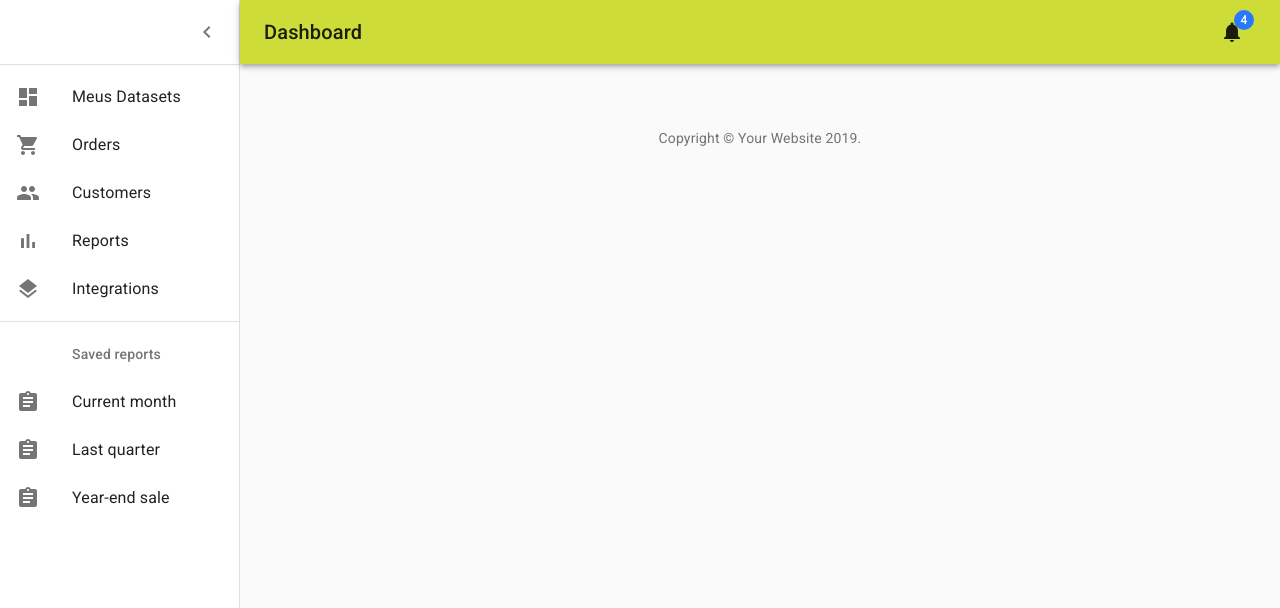
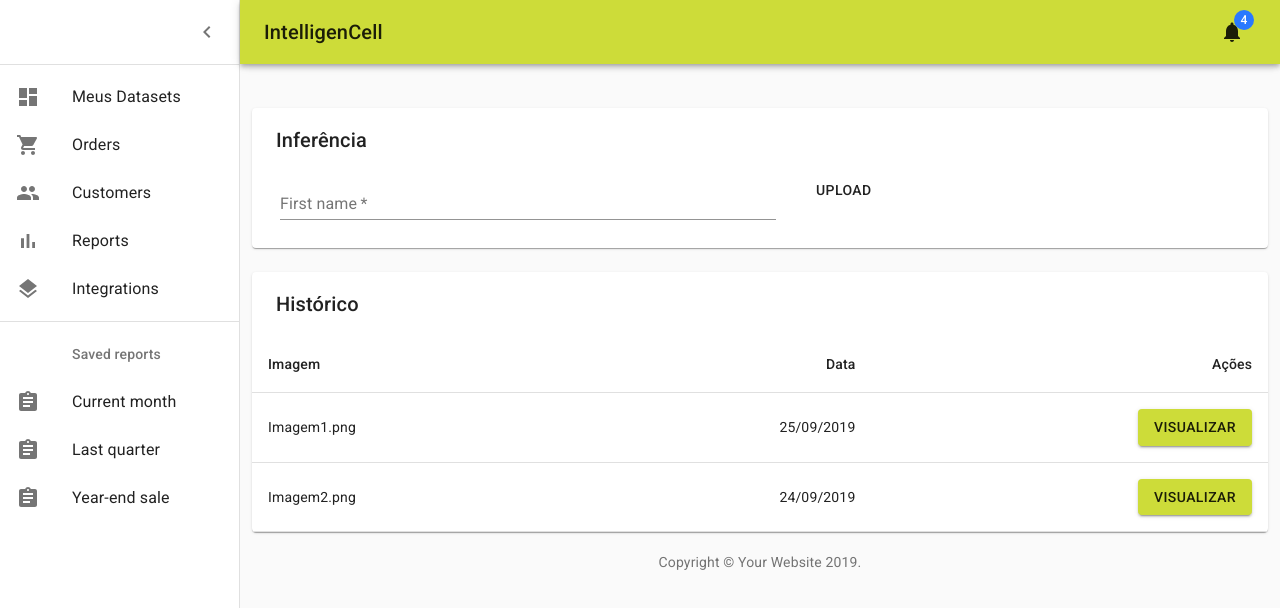
Before and after one commit to isaofelipe/IntelligenCell_Front, a React (Create React App) app: page /dashboard/inferencia in a window 1280 px wide. Shown: the top 608 px of the page. Built offline with nearby package versions, Linux system fonts and the light colour scheme.

Commit message:
Inferencia

```diff
--- a/package.json
+++ b/package.json
@@ -3,6 +3,7 @@
   "version": "0.1.0",
   "private": true,
   "dependencies": {
+    "material-ui-dropzone": "^2.4.1",
     "react": "^16.9.0",
     "react-dom": "^16.9.0",
     "react-router-dom": "^5.1.1",
--- a/src/Dashboard.js
+++ b/src/Dashboard.js
@@ -19,7 +19,8 @@ import ChevronLeftIcon from '@material-ui/icons/ChevronLeft';
 import NotificationsIcon from '@material-ui/icons/Notifications';
 import { BrowserRouter, Switch, Route } from 'react-router-dom';
 
-import MeusDatasets from './MeusDatasets'
+import MeusDatasets from './MeusDatasets';
+import Inferencia from './Inferencia';
 
 import { mainListItems, secondaryListItems } from './listItems';
 
@@ -158,7 +159,7 @@ export default function Dashboard() {
             <MenuIcon />
           </IconButton>
           <Typography component="h1" variant="h6" color="inherit" noWrap className={classes.title}>
-            Dashboard
+            IntelligenCell
           </Typography>
           <IconButton color="inherit">
             <Badge badgeContent={4} color="secondary">
@@ -189,6 +190,7 @@ export default function Dashboard() {
         <Container maxWidth="lg" className={classes.container}>
           <Grid container spacing={3}>
             <Route path="/dashboard/" exact="true" component={MeusDatasets} />
+            <Route path="/dashboard/inferencia" exact="true" component={Inferencia} />
           </Grid>
         </Container>
         <Copyright />
--- /dev/null
+++ b/src/Inferencia.js
@@ -0,0 +1,110 @@
+import React from 'react';
+import { makeStyles } from '@material-ui/core/styles';
+import Table from '@material-ui/core/Table';
+import TableBody from '@material-ui/core/TableBody';
+import TableCell from '@material-ui/core/TableCell';
+import TableHead from '@material-ui/core/TableHead';
+import TableRow from '@material-ui/core/TableRow';
+import Paper from '@material-ui/core/Paper';
+import Typography from '@material-ui/core/Typography';
+import Toolbar from '@material-ui/core/Toolbar';
+import { Button } from '@material-ui/core';
+import Grid from '@material-ui/core/Grid';
+import TextField from '@material-ui/core/TextField';
+
+const useStyles = makeStyles(theme => ({
+  root: {
+    width: '100%',
+    marginTop: theme.spacing(3)
+  },
+  table: {
+    minWidth: 650,
+  },
+  form: {
+    marginLeft: theme.spacing(2),
+    marginBottom: theme.spacing(2)
+  }
+}));
+
+function createData(imagem, data) {
+  return { imagem, data };
+}
+
+const rows = [
+  createData('Imagem1.png', '25/09/2019'),
+  createData('Imagem2.png', '24/09/2019'),
+];
+
+export default function Inferencia() {
+  const classes = useStyles();
+
+  return (
+    <React.Fragment>
+      <Paper className={classes.root}>
+        <Toolbar>
+          <Typography variant="h6" id="tableTitle">
+            Inferência
+      </Typography>
+        </Toolbar>
+        <Grid container spacing={3} className={classes.form}>
+          <Grid item xs={12} sm={6}>
+            <TextField
+              required
+              id="firstName"
+              name="firstName"
+              label="First name"
+              fullWidth
+              autoComplete="fname"
+            />
+          </Grid>
+          <Grid item xs={12} sm={6}>
+          <input
+          accept="image/*"
+          className={classes.input}
+          style={{ display: 'none' }}
+          id="raised-button-file"
+          multiple
+          type="file"
+        />
+        <label htmlFor="raised-button-file">
+          <Button variant="raised" component="span" className={classes.button}>
+            Upload
+          </Button>
+        </label>
+        </Grid>
+        </Grid>
+
+      </Paper>
+
+      <Paper className={classes.root}>
+        <Toolbar>
+          <Typography variant="h6" id="tableTitle">
+            Histórico
+      </Typography>
+        </Toolbar>
+        <Table className={classes.table}>
+          <TableHead>
+            <TableRow>
+              <TableCell>Imagem</TableCell>
+              <TableCell align="right">Data</TableCell>
+              <TableCell align="right">Ações</TableCell>
+            </TableRow>
+          </TableHead>
+          <TableBody>
+            {rows.map(row => (
+              <TableRow key={row.imagem}>
+                <TableCell component="th" scope="row">
+                  {row.imagem}
+                </TableCell>
+                <TableCell align="right">{row.data}</TableCell>
+                <TableCell align="right">
+                  <Button variant="contained" color="primary">Visualizar</Button>
+                </TableCell>
+              </TableRow>
+            ))}
+          </TableBody>
+        </Table>
+      </Paper>
+    </React.Fragment>
+  );
+}
--- a/src/MeusDatasets.js
+++ b/src/MeusDatasets.js
@@ -1,28 +1,14 @@
 import React from 'react';
-import clsx from 'clsx';
 import { makeStyles } from '@material-ui/core/styles';
-import CssBaseline from '@material-ui/core/CssBaseline';
-import Drawer from '@material-ui/core/Drawer';
-import AppBar from '@material-ui/core/AppBar';
-import Toolbar from '@material-ui/core/Toolbar';
-import List from '@material-ui/core/List';
 import Typography from '@material-ui/core/Typography';
-import Divider from '@material-ui/core/Divider';
-import IconButton from '@material-ui/core/IconButton';
-import Badge from '@material-ui/core/Badge';
-import Container from '@material-ui/core/Container';
 import Grid from '@material-ui/core/Grid';
-import Paper from '@material-ui/core/Paper';
-import Link from '@material-ui/core/Link';
-import MenuIcon from '@material-ui/icons/Menu';
-import ChevronLeftIcon from '@material-ui/icons/ChevronLeft';
-import NotificationsIcon from '@material-ui/icons/Notifications';
 import Card from '@material-ui/core/Card';
 import CardActions from '@material-ui/core/CardActions';
 import CardContent from '@material-ui/core/CardContent';
 import CardMedia from '@material-ui/core/CardMedia';
 import Button from '@material-ui/core/Button';
-import img1 from './images/img1.png'
+import img1 from './images/img1.png';
+import {Link as LinkTo} from 'react-router-dom';
 
 const useStyles = makeStyles(theme => ({
     appBarSpacer: theme.mixins.toolbar,
@@ -80,9 +66,11 @@ const useStyles = makeStyles(theme => ({
                 </Typography>
             </CardContent>
             <CardActions>
+            <LinkTo to="/dashboard/inferencia" style={{ textDecoration: 'none' }}>
               <Button size="small" color="primary">
                 Inferência
                 </Button>
+              </LinkTo>
               <Button size="small" color="secondary">
                 Treino
                 </Button>
```
